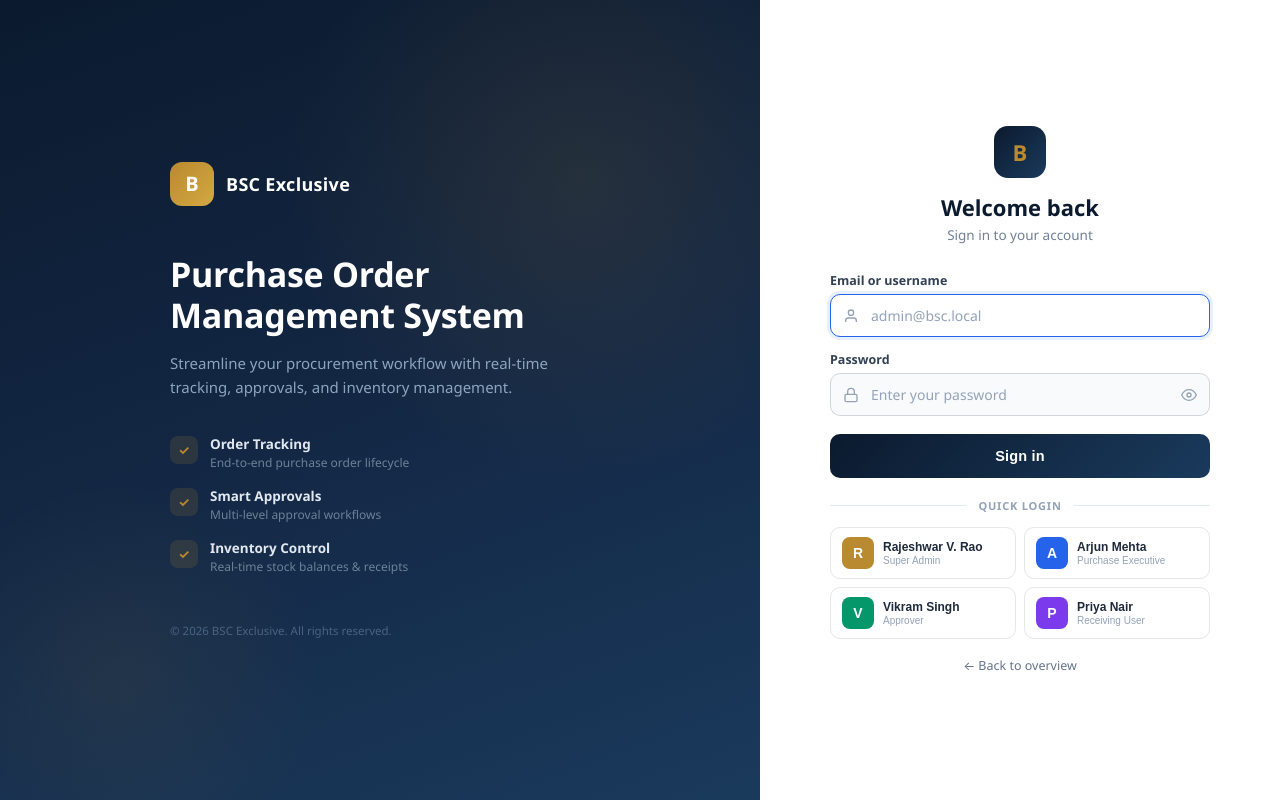
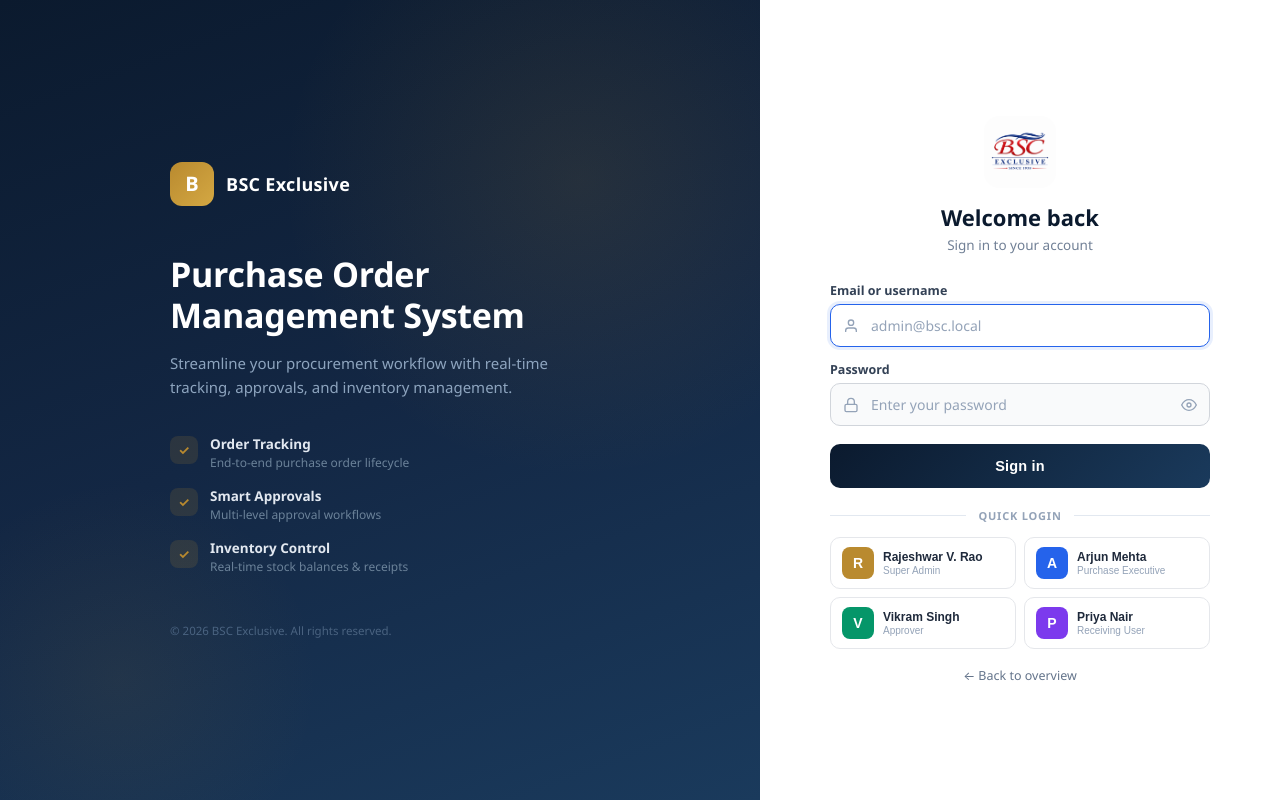
Before and after one commit to BSC-TEXTILES/-BSC-ExclusivePOMS, a React (Vite) app in the folder frontend/: page /login in a window 1280 px wide. Built offline with nearby package versions, Linux system fonts and the light colour scheme.

Commit message:
feat: use bsc-logo.png as favicon, landing page logo, login logo, and sidebar logo

```diff
--- a/frontend/index.html
+++ b/frontend/index.html
@@ -3,7 +3,8 @@
   <head>
     <meta charset="UTF-8" />
     <meta name="viewport" content="width=device-width, initial-scale=1.0" />
-    <link rel="icon" type="image/svg+xml" href="/favicon.svg" />
+    <link rel="icon" type="image/png" href="/bsc-logo.png" />
+    <link rel="apple-touch-icon" href="/bsc-logo.png" />
     <meta name="theme-color" content="#0b1a2e" />
     <title>BSC Exclusive — Purchase Order Management System</title>
   </head>
--- a/frontend/src/components/Sidebar.jsx
+++ b/frontend/src/components/Sidebar.jsx
@@ -38,7 +38,7 @@ export default function Sidebar({ collapsed, onToggle }) {
   return (
     <aside className={`sidebar ${collapsed ? 'collapsed' : ''}`}>
       <div className="brand">
-        <div className="brand-mark">B</div>
+        <img src="/bsc-logo.png" alt="BSC" className="brand-mark-img" />
         {!collapsed && (
           <div>
             <div className="brand-name">BSC EXCLUSIVE</div>
--- a/frontend/src/pages/Landing.jsx
+++ b/frontend/src/pages/Landing.jsx
@@ -44,7 +44,7 @@ export default function Landing() {
       <nav className="lp-nav">
         <div className="lp-nav-inner">
           <div className="lp-nav-brand">
-            <div className="lp-nav-logo">B</div>
+            <img src="/bsc-logo.png" alt="BSC" className="lp-nav-logo-img" />
             <span>BSC Exclusive</span>
           </div>
           <div className="lp-nav-links">
@@ -213,7 +213,7 @@ export default function Landing() {
       <footer className="lp-footer">
         <div className="lp-footer-inner">
           <div className="lp-footer-brand">
-            <div className="lp-nav-logo">B</div>
+            <img src="/bsc-logo.png" alt="BSC" className="lp-nav-logo-img" />
             <span>BSC Exclusive</span>
           </div>
           <div className="lp-footer-links">
--- a/frontend/src/pages/Login.jsx
+++ b/frontend/src/pages/Login.jsx
@@ -92,7 +92,9 @@ export default function Login() {
       <div className="login-right">
         <form className="login-form" onSubmit={submit}>
           <div className="login-form-header">
-            <div className="login-form-logo">B</div>
+            <div className="login-form-logo">
+            <img src="/bsc-logo.png" alt="BSC" />
+          </div>
             <h2>Welcome back</h2>
             <p>Sign in to your account</p>
           </div>
--- a/frontend/src/styles.css
+++ b/frontend/src/styles.css
@@ -25,6 +25,7 @@ body { margin: 0; font-family: 'Segoe UI', system-ui, -apple-system, sans-serif;
 .sidebar-scroll::-webkit-scrollbar-thumb:hover { background: rgba(255,255,255,0.25); }
 .brand { display: flex; gap: 10px; align-items: center; padding: 4px 6px 18px; }
 .brand-mark { width: 38px; height: 38px; border-radius: 8px; background: var(--accent); color: #fff; display: grid; place-items: center; font-weight: 700; font-size: 20px; }
+.brand-mark-img { width: 38px; height: 38px; border-radius: 8px; object-fit: contain; flex-shrink: 0; }
 .brand-name { font-weight: 700; letter-spacing: .06em; font-size: 13px; color: #fff; }
 .brand-sub { font-size: 11px; color: #93a3b3; }
 .sidebar-scroll nav { display: flex; flex-direction: column; gap: 2px; flex: 1; }
@@ -186,11 +187,10 @@ table.grid td.num, table.grid th.num { text-align: right; font-variant-numeric:
 .login-form { width: 100%; max-width: 380px; }
 .login-form-header { text-align: center; margin-bottom: 28px; }
 .login-form-logo {
-  width: 52px; height: 52px; border-radius: 14px; margin: 0 auto 14px;
-  background: linear-gradient(135deg, #0b1a2e, #1a3a5c);
-  color: #b98a2f; font-weight: 800; font-size: 22px;
-  display: grid; place-items: center;
+  width: 72px; height: 72px; border-radius: 16px; margin: 0 auto 14px;
+  overflow: hidden; display: grid; place-items: center;
 }
+.login-form-logo img { width: 100%; height: 100%; object-fit: contain; }
 .login-form-header h2 { margin: 0 0 4px; font-size: 22px; color: #0b1a2e; }
 .login-form-header p { margin: 0; font-size: 13.5px; color: #718096; }
 
@@ -472,11 +472,11 @@ table.grid td.num, table.grid th.num { text-align: right; font-variant-numeric:
 .lp-nav-inner { max-width: 1200px; margin: 0 auto; display: flex; align-items: center; justify-content: space-between; padding: 14px 32px; }
 .lp-nav-brand { display: flex; align-items: center; gap: 10px; font-size: 16px; font-weight: 700; color: #0b1a2e; }
 .lp-nav-logo {
-  width: 36px; height: 36px; border-radius: 10px;
-  background: linear-gradient(135deg, #0b1a2e, #1a3a5c);
-  color: #b98a2f; font-weight: 800; font-size: 16px;
-  display: grid; place-items: center;
+  width: 36px; height: 36px; border-radius: 10px; overflow: hidden;
+  display: grid; place-items: center; flex-shrink: 0;
 }
+.lp-nav-logo img, .lp-nav-logo-img { width: 100%; height: 100%; object-fit: contain; }
+.lp-nav-logo-img { width: 36px; height: 36px; border-radius: 10px; }
 .lp-nav-links { display: flex; gap: 28px; }
 .lp-nav-links a { text-decoration: none; color: #64748b; font-size: 14px; font-weight: 500; transition: color .15s; }
 .lp-nav-links a:hover { color: #0b1a2e; }
```
Also changed, not shown: frontend/bsc-logo.png (added), frontend/public/bsc-logo.png (added).
